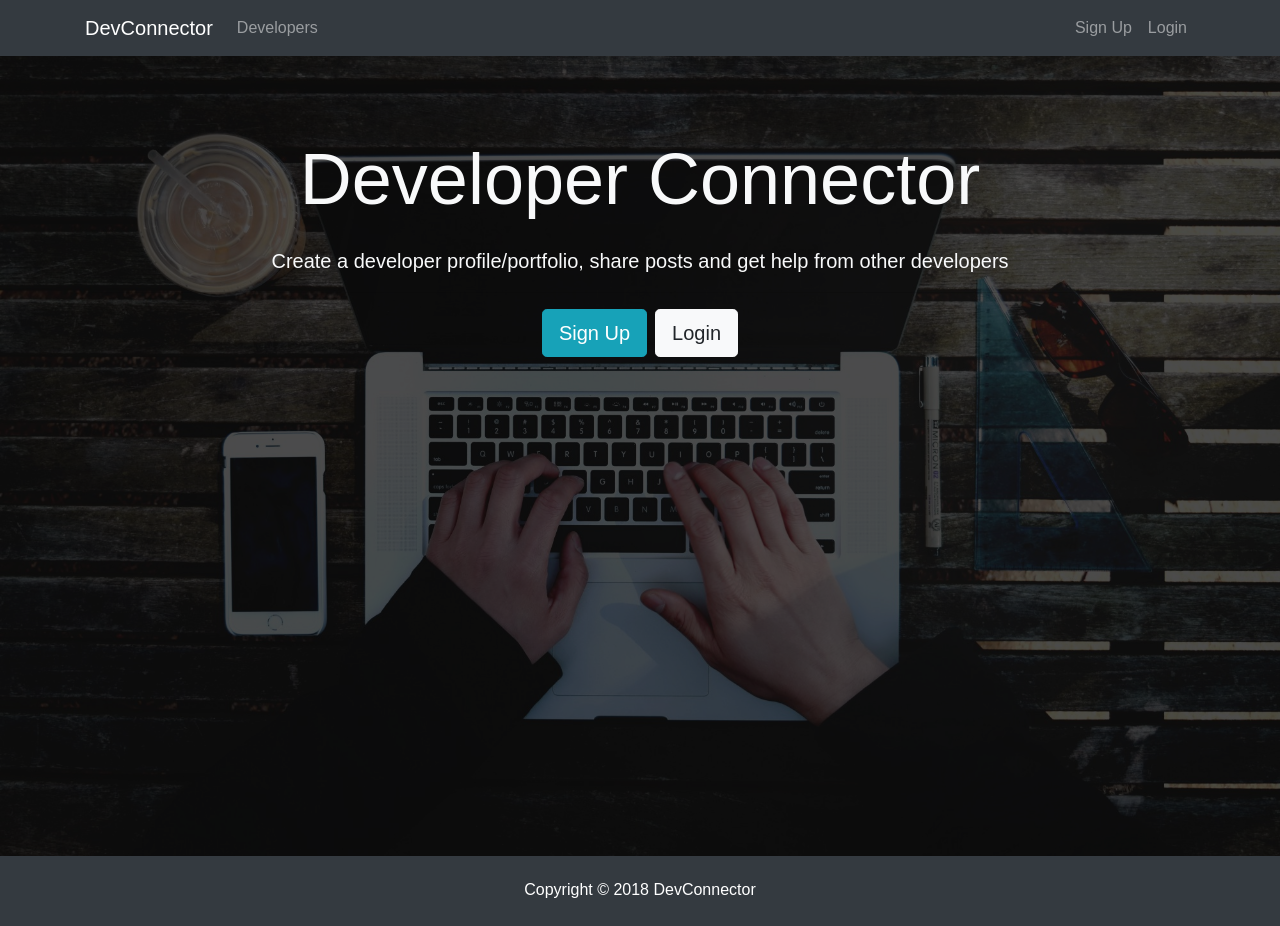
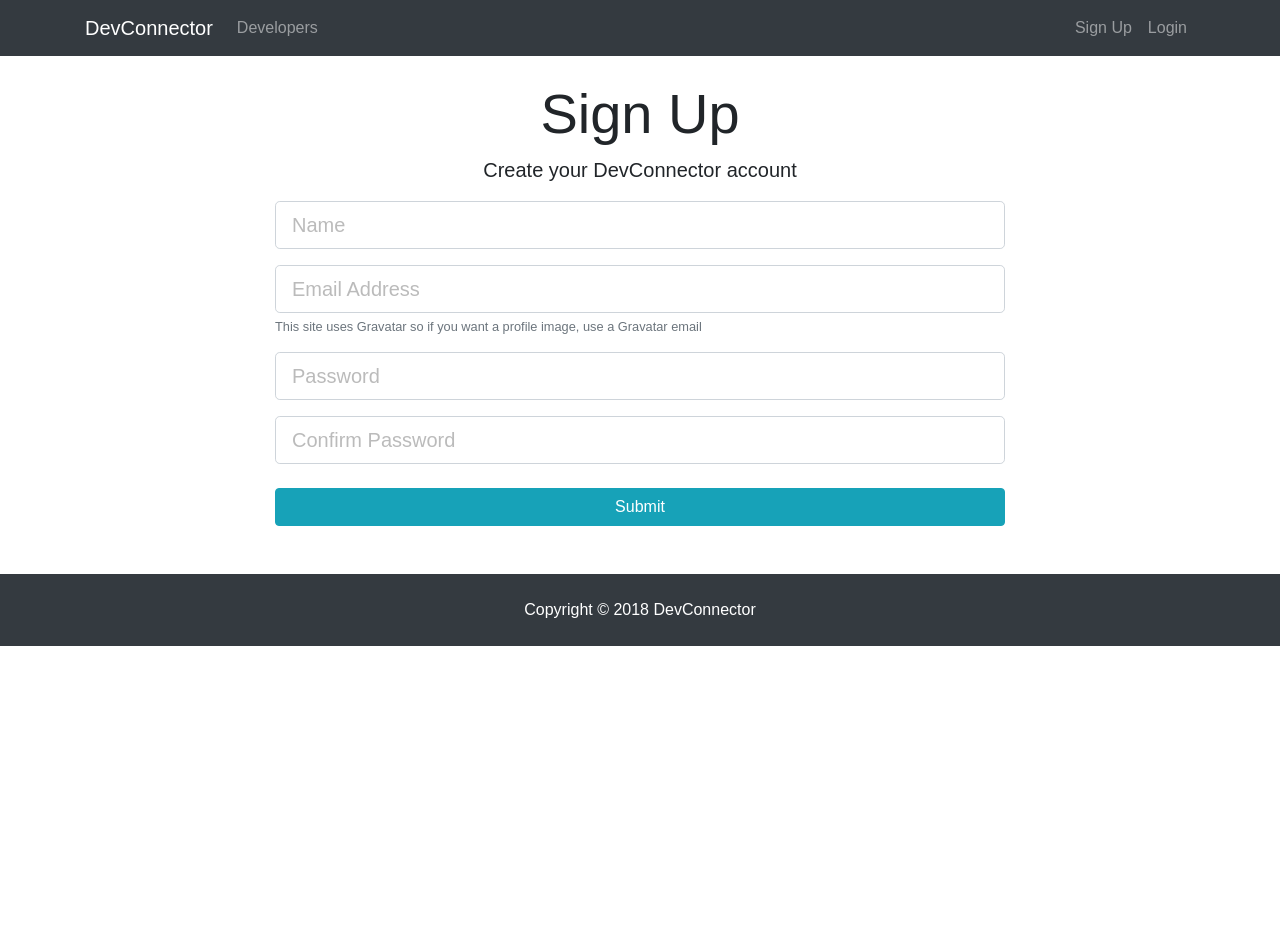
Before and after one commit to Zhongnan-Tian/MERN-Stack-DevConnector, a React (Create React App) app in the folder client/: page /register in a window 1280 px wide. After the commit the page ends 800 px from the top, so only its background shows below. Built offline with nearby package versions, Linux system fonts and the light colour scheme.

Commit message:
Add React and Redux for Register Component

```diff
--- a/client/src/App.js
+++ b/client/src/App.js
@@ -1,18 +1,32 @@
 import React, { Component } from "react";
+import { BrowserRouter as Router, Route } from "react-router-dom";
+import { Provider } from "react-redux";
 import "./App.css";
 
 import Navbar from "./components/layout/Navbar";
 import Footer from "./components/layout/Footer";
 import Landing from "./components/layout/Landing";
+import Login from "./components/auth/Login";
+import Register from "./components/auth/Register";
+
+import store from "./store";
 
 class App extends Component {
   render() {
     return (
-      <div className="App">
-        <Navbar />
-        <Landing />
-        <Footer />
-      </div>
+      <Provider store={store}>
+        <Router>
+          <div className="App">
+            <Navbar />
+            <Route exact path="/" component={Landing} />
+            <div>
+              <Route exact path="/register" component={Register} />
+              <Route exact path="/login" component={Login} />
+            </div>
+            <Footer />
+          </div>
+        </Router>
+      </Provider>
     );
   }
 }
--- /dev/null
+++ b/client/src/actions/authActions.js
@@ -0,0 +1,14 @@
+import axios from "axios";
+import { GET_ERRORS } from "./types";
+
+export const registerUser = (userData, history) => dispatch => {
+  axios
+    .post("/api/users/register", userData)
+    .then(res => history.push("/login"))
+    .catch(error =>
+      dispatch({
+        type: GET_ERRORS,
+        payload: error.response.data
+      })
+    );
+};
--- /dev/null
+++ b/client/src/actions/types.js
@@ -0,0 +1,2 @@
+export const TEST_DISPATCH = "TEST_DISPATCH";
+export const GET_ERRORS = "GET_ERRORS";
--- /dev/null
+++ b/client/src/components/auth/Login.js
@@ -0,0 +1,73 @@
+import React, { Component } from "react";
+
+class Login extends Component {
+  constructor() {
+    super();
+
+    this.state = {
+      email: "",
+      password: "",
+      errors: {}
+    };
+
+    this.onChange = this.onChange.bind(this);
+    this.onSubmit = this.onSubmit.bind(this);
+  }
+
+  onChange(e) {
+    this.setState({ [e.target.name]: e.target.value });
+  }
+
+  onSubmit(e) {
+    e.preventDefault();
+
+    const user = {
+      email: this.state.email,
+      password: this.state.password
+    };
+
+    console.log(user);
+  }
+
+  render() {
+    return (
+      <div className="login">
+        <div className="container">
+          <div className="row">
+            <div className="col-md-8 m-auto">
+              <h1 className="display-4 text-center">Log In</h1>
+              <p className="lead text-center">
+                Sign in to your DevConnector account
+              </p>
+              <form onSubmit={this.onSubmit}>
+                <div className="form-group">
+                  <input
+                    type="email"
+                    className="form-control form-control-lg"
+                    placeholder="Email Address"
+                    name="email"
+                    value={this.state.email}
+                    onChange={this.onChange}
+                  />
+                </div>
+                <div className="form-group">
+                  <input
+                    type="password"
+                    className="form-control form-control-lg"
+                    placeholder="Password"
+                    name="password"
+                    value={this.state.password}
+                    onChange={this.onChange}
+                  />
+                </div>
+                <input type="submit" className="btn btn-info btn-block mt-4" />
+              </form>
+            </div>
+          </div>
+        </div>
+      </div>
+    );
+  }
+}
+
+export default Login;
--- /dev/null
+++ b/client/src/components/auth/Register.js
@@ -0,0 +1,154 @@
+import React, { Component } from "react";
+import { connect } from "react-redux";
+import PropTypes from "prop-types";
+import { withRouter } from "react-router-dom";
+import classnames from "classnames";
+import { registerUser } from "../../actions/authActions";
+
+class Register extends Component {
+  constructor() {
+    super();
+
+    this.state = {
+      name: "",
+      email: "",
+      password: "",
+      password2: "",
+      errors: {}
+    };
+
+    this.onChange = this.onChange.bind(this);
+    this.onSubmit = this.onSubmit.bind(this);
+  }
+
+  componentWillReceiveProps(nextProps) {
+    if (nextProps.errors) {
+      this.setState({ errors: nextProps.errors });
+    }
+  }
+
+  onChange(e) {
+    this.setState({ [e.target.name]: e.target.value });
+  }
+
+  onSubmit(e) {
+    e.preventDefault();
+
+    const newUser = {
+      name: this.state.name,
+      email: this.state.email,
+      password: this.state.password,
+      password2: this.state.password2
+    };
+
+    this.props.registerUser(newUser, this.props.history);
+
+    // axios
+    //   .post("/api/users/register", newUser)
+    //   .then(res => console.log(res.data))
+    //   .catch(error => this.setState({ errors: error.response.data }));
+  }
+
+  render() {
+    const { errors } = this.state;
+
+    return (
+      <div className="register">
+        <div className="container">
+          <div className="row">
+            <div className="col-md-8 m-auto">
+              <h1 className="display-4 text-center">Sign Up</h1>
+              <p className="lead text-center">
+                Create your DevConnector account
+              </p>
+              <form noValidate onSubmit={this.onSubmit}>
+                <div className="form-group">
+                  <input
+                    type="text"
+                    className={classnames("form-control form-control-lg", {
+                      "is-invalid": errors.name
+                    })}
+                    placeholder="Name"
+                    name="name"
+                    value={this.state.name}
+                    onChange={this.onChange}
+                    required
+                  />
+                  {errors.name && (
+                    <div className="invalid-feedback">{errors.name}</div>
+                  )}
+                </div>
+                <div className="form-group">
+                  <input
+                    type="email"
+                    className={classnames("form-control form-control-lg", {
+                      "is-invalid": errors.email
+                    })}
+                    placeholder="Email Address"
+                    name="email"
+                    value={this.state.email}
+                    onChange={this.onChange}
+                  />
+                  <small className="form-text text-muted">
+                    This site uses Gravatar so if you want a profile image, use
+                    a Gravatar email
+                  </small>
+                  {errors.email && (
+                    <div className="invalid-feedback">{errors.email}</div>
+                  )}
+                </div>
+                <div className="form-group">
+                  <input
+                    type="password"
+                    className={classnames("form-control form-control-lg", {
+                      "is-invalid": errors.password
+                    })}
+                    placeholder="Password"
+                    name="password"
+                    value={this.state.password}
+                    onChange={this.onChange}
+                  />
+                  {errors.password && (
+                    <div className="invalid-feedback">{errors.password}</div>
+                  )}
+                </div>
+                <div className="form-group">
+                  <input
+                    type="password"
+                    className={classnames("form-control form-control-lg", {
+                      "is-invalid": errors.password2
+                    })}
+                    placeholder="Confirm Password"
+                    name="password2"
+                    value={this.state.password2}
+                    onChange={this.onChange}
+                  />
+                  {errors.password2 && (
+                    <div className="invalid-feedback">{errors.password2}</div>
+                  )}
+                </div>
+                <input type="submit" className="btn btn-info btn-block mt-4" />
+              </form>
+            </div>
+          </div>
+        </div>
+      </div>
+    );
+  }
+}
+
+Register.propTypes = {
+  registerUser: PropTypes.func.isRequired,
+  auth: PropTypes.object.isRequired,
+  errors: PropTypes.object.isRequired
+};
+
+const mapStateToProps = state => ({
+  auth: state.auth,
+  errors: state.errors
+});
+
+export default connect(
+  mapStateToProps,
+  { registerUser }
+)(withRouter(Register));
--- a/client/src/components/layout/Landing.js
+++ b/client/src/components/layout/Landing.js
@@ -1,4 +1,5 @@
 import React, { Component } from "react";
+import { Link } from "react-router-dom";
 
 class Landing extends Component {
   render() {
@@ -15,12 +16,12 @@
                   from other developers
                 </p>
                 <hr />
-                <a href="register.html" className="btn btn-lg btn-info mr-2">
+                <Link to="/register" className="btn btn-lg btn-info mr-2">
                   Sign Up
-                </a>
-                <a href="login.html" className="btn btn-lg btn-light">
+                </Link>
+                <Link to="/login" className="btn btn-lg btn-light">
                   Login
-                </a>
+                </Link>
               </div>
             </div>
           </div>
--- /dev/null
+++ b/client/src/reducers/authReducer.js
@@ -0,0 +1,11 @@
+const initialState = {
+  isAuthenticated: false,
+  user: {}
+};
+
+export default function(state = initialState, action) {
+  switch (action.type) {
+    default:
+      return state;
+  }
+}
--- /dev/null
+++ b/client/src/reducers/errorReducer.js
@@ -0,0 +1,12 @@
+import { GET_ERRORS } from "../actions/types";
+
+const initialState = {};
+
+export default function(state = initialState, action) {
+  switch (action.type) {
+    case GET_ERRORS:
+      return action.payload;
+    default:
+      return state;
+  }
+}
--- /dev/null
+++ b/client/src/reducers/index.js
@@ -0,0 +1,8 @@
+import { combineReducers } from "redux";
+import authReducer from "./authReducer";
+import errorReducer from "./errorReducer";
+
+export default combineReducers({
+  auth: authReducer,
+  errors: errorReducer
+});
--- /dev/null
+++ b/client/src/store.js
@@ -0,0 +1,18 @@
+import { createStore, applyMiddleware, compose } from "redux";
+import thunk from "redux-thunk";
+import rootReducer from "./reducers";
+
+const initialState = {};
+
+const middleware = [thunk];
+
+const store = createStore(
+  rootReducer,
+  initialState,
+  compose(
+    applyMiddleware(...middleware),
+    window.__REDUX_DEVTOOLS_EXTENSION__ && window.__REDUX_DEVTOOLS_EXTENSION__()
+  )
+);
+
+export default store;
```
Also changed, not shown: client/package.json (+7 -1 lines), client/src/components/layout/Navbar.js (+9 -8 lines).
